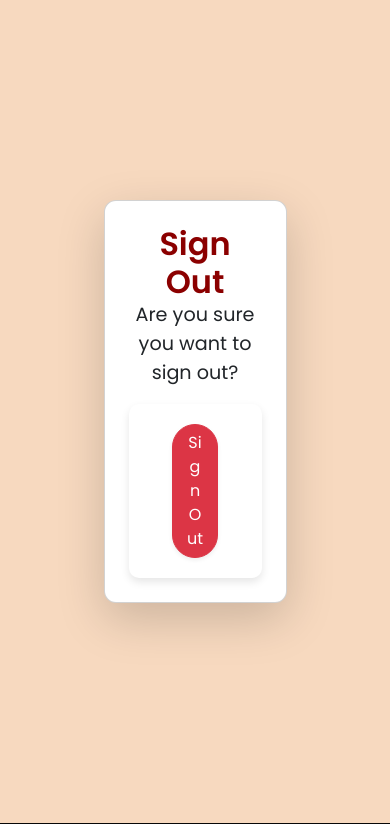
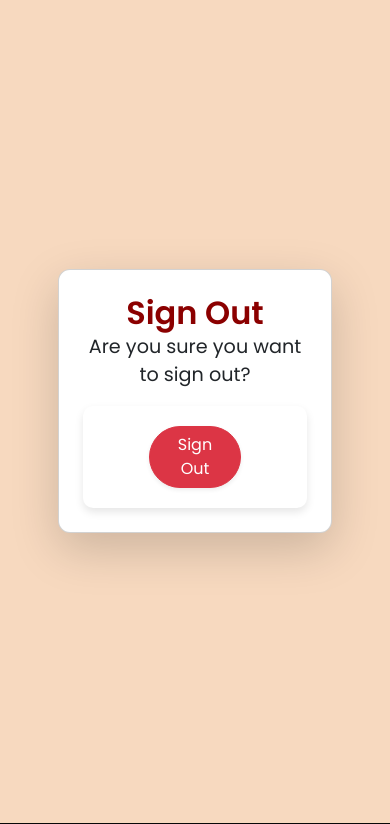
Before and after one commit to MiaTothova/PP4, a Django app: page /accounts/logout/ in a window 390 px wide. Shown: the part 177-1001 px from the top of the page. Run offline with Django 4.2, Linux system fonts and the light colour scheme; the visitor is signed in with stand-in values (Sample User, id 1); some libraries are stand-ins or nearby versions.

Commit message:
Fix logout responsivness

```diff
--- a/restaurant/settings.py
+++ b/restaurant/settings.py
@@ -29,7 +29,7 @@ if os.path.exists('env.py'):
 SECRET_KEY = os.environ.get("SECRET_KEY")
 
 # SECURITY WARNING: don't run with debug turned on in production!
-DEBUG = True
+DEBUG = False
 
 
 ALLOWED_HOSTS = ['127.0.0.1', '.herokuapp.com']
--- a/templates/allauth/account/logout.html
+++ b/templates/allauth/account/logout.html
@@ -6,7 +6,7 @@
 
 {% block content %}
 <div class="container d-flex justify-content-center align-items-center min-vh-100">
-  <div class="card shadow-lg p-4 w-50">
+  <div class="card shadow-lg p-4 w-75 w-md-50">
     <h1 class="text-center">{% trans "Sign Out" %}</h1>
 
     <p class="text-center">{% trans 'Are you sure you want to sign out?' %}</p>
```
